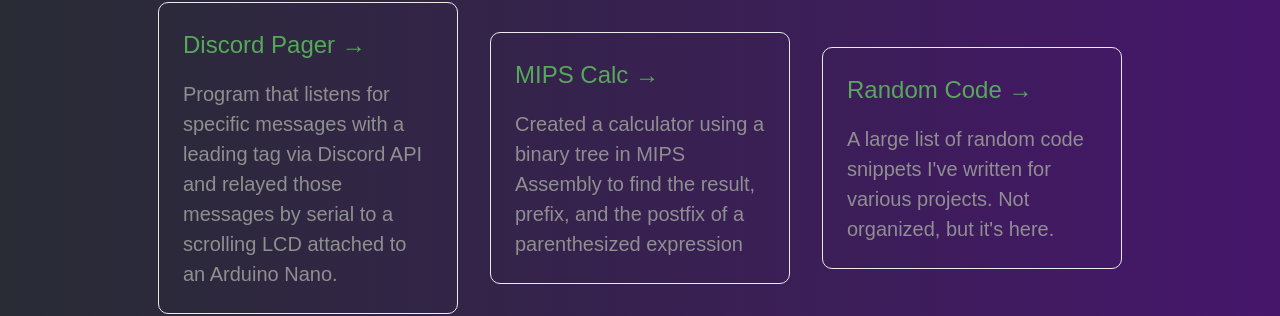
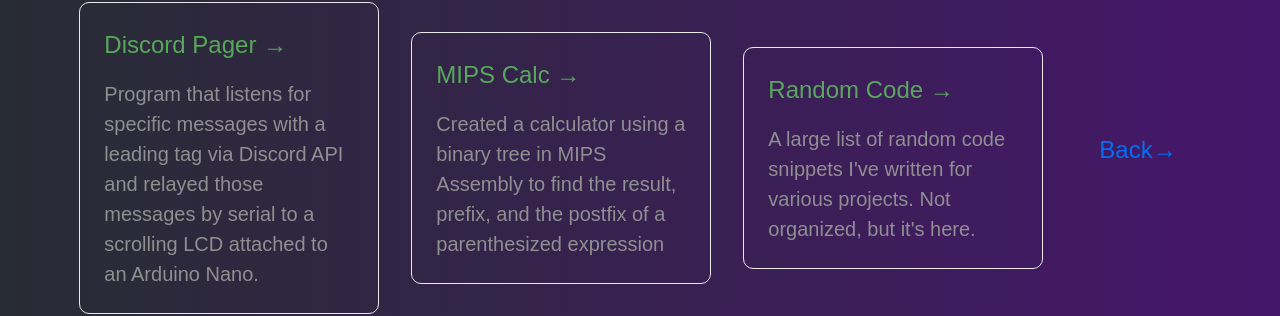
Before and after one commit to DynamicApproach/Website, a Next.js app: page /infoPages/Projects in a window 1280 px wide. Shown: the part 603-919 px from the top of the page. Built offline with nearby package versions, Linux system fonts and the light colour scheme.

Commit message:
Bck button edit

```diff
--- a/pages/infoPages/Projects.tsx
+++ b/pages/infoPages/Projects.tsx
@@ -5,7 +5,7 @@ export const projects = () => {
   return (
     <div
       className="bg-gradient-to-r
-    from-backgray to-albanypurp bg-cover bg-fixed bg-local bg-bottom bg-no-repeat"
+    from-backgray to-albanypurp bg-cover  bg-bottom bg-no-repeat"
     >
       <Nav />
 
@@ -34,7 +34,7 @@ export const projects = () => {
           </div>
 
           <a
-            href="https://github.com/vercel/next.js/tree/canary/examples"
+            href="https://github.com/DynamicApproach/AllCode"
             className={styles.card}
           >
             <h2>Random Code &rarr;</h2>
@@ -43,6 +43,9 @@ export const projects = () => {
               projects. Not organized, but it&apos;s here.
             </p>
           </a>
+          <Link className={styles.cardnoborder} href="/">
+            <h2 className="float-right text-nextblue">Back&rarr;</h2>
+          </Link>
         </div>
       </main>
     </div>
--- a/pages/infoPages/threedprint/favouriteprints.tsx
+++ b/pages/infoPages/threedprint/favouriteprints.tsx
@@ -10,10 +10,10 @@ export const favouriteprints = () => {
         <h1 className={styles.title}>My favourite prints</h1>
         <div className={styles.grid}>
           <div className={styles.card}>
+            <p></p>
             <Link href="/infoPages/threedprinting">
-              <h2>Back&rarr;</h2>
+              <h2 className="float-right">Back&rarr;</h2>
             </Link>
-            <p></p>
           </div>
         </div>
       </main>
--- a/pages/infoPages/threedprint/klipperconfig.tsx
+++ b/pages/infoPages/threedprint/klipperconfig.tsx
@@ -11,12 +11,14 @@ export const klipperconfig = () => {
         <h1 className={styles.title}>Klipper Config</h1>
         <div className={styles.grid}>
           <div className={styles.card}>
-            <code></code>
+            {/* Import textfile as text */}
+            <h2>Config &rarr;</h2>
+            <p className="text-nextlightblueish">To be added - Contact me!</p>
           </div>
         </div>
         <div className={styles.card}>
           <Link href="/infoPages/threedprinting">
-            <h2>Back&rarr;</h2>
+            <h2 className="text-nextblue">Back&rarr;</h2>
           </Link>
           <p></p>
         </div>
--- a/pages/infoPages/threedprint/myprinter.tsx
+++ b/pages/infoPages/threedprint/myprinter.tsx
@@ -10,9 +10,6 @@ export const myprinter = () => {
         <h1 className={styles.title}>My Printer</h1>
         <div className={styles.grid}>
           <div className={styles.card}>
-            <Link href="/infoPages/threedprinting">
-              <h2>Back&rarr;</h2>
-            </Link>
             <p>
               My printer was originally an Ender 3 (when they were first
               released) and consisted of the default parts. I quickly modified
@@ -22,6 +19,9 @@ export const myprinter = () => {
               Essentially, the only parts left the same, were the stepper
               moters, the frame and the power supply.
             </p>
+            <Link href="/infoPages/threedprinting">
+              <h2 className="float-right">Back&rarr;</h2>
+            </Link>
           </div>
         </div>
       </main>
--- a/pages/infoPages/threedprint/printprojects.tsx
+++ b/pages/infoPages/threedprint/printprojects.tsx
@@ -10,9 +10,6 @@ export const printprojects = () => {
         <h1 className={styles.title}>printprojects</h1>
         <div className={styles.grid}>
           <div className={styles.card}>
-            <Link href="/infoPages/threedprinting">
-              <h2>Back&rarr;</h2>
-            </Link>
             <p>
               My printer was originally an Ender 3 (when they were first
               released) and consisted of the default parts. I quickly modified
@@ -21,7 +18,10 @@ export const printprojects = () => {
               <br />
               Essentially, the only parts left the same, were the stepper
               moters, the frame and the power supply.
-            </p>
+            </p>{" "}
+            <Link href="/infoPages/threedprinting">
+              <h2 className="float-right text-nextblue">Back&rarr;</h2>
+            </Link>
           </div>
         </div>
       </main>
--- a/pages/infoPages/threedprinting.tsx
+++ b/pages/infoPages/threedprinting.tsx
@@ -46,6 +46,9 @@ export const threedprinting = () => {
             </h2>
             <p>Full config</p>
           </div>
+          <Link className={styles.card} href="/">
+            <h2 className="float-right">Back&rarr;</h2>
+          </Link>
         </div>
       </main>
     </div>
--- a/styles/Home.module.css
+++ b/styles/Home.module.css
@@ -138,6 +138,35 @@
   line-height: 1.5;
 }
 
+.cardnoborder {
+  margin: 1rem;
+  padding: 1.5rem;
+  text-align: left;
+  color: inherit;
+  text-decoration-color: #0070f3;
+  text-decoration: none;
+  transition: color 0.15s ease, border-color 0.15s ease;
+  max-width: 300px;
+}
+
+.cardnoborder:hover,
+.cardnoborder:focus,
+.cardnoborder:active {
+  color: #0070f3;
+  border-color: #0070f3;
+}
+
+.cardnoborder h2 {
+  margin: 0 0 1rem 0;
+  font-size: 1.5rem;
+}
+
+.cardnoborder p {
+  margin: 0;
+  font-size: 1.25rem;
+  line-height: 1.5;
+}
+
 .logo {
   height: 1em;
   margin-left: 0.5rem;
--- a/styles/Projects.module.css
+++ b/styles/Projects.module.css
@@ -28,6 +28,33 @@
   flex-grow: 1;
 }
 
+.cardnoborder {
+  margin: 1rem;
+  padding: 1.5rem;
+  text-align: left;
+  color: inherit;
+  text-decoration: none;
+  transition: color 0.15s ease, border-color 0.15s ease;
+  max-width: 300px;
+}
+
+.cardnoborder:hover,
+.cardnoborder:focus,
+.cardnoborder:active {
+  color: #0070f3;
+  border-color: #0070f3;
+}
+
+.cardnoborder h2 {
+  margin: 0 0 1rem 0;
+  font-size: 1.5rem;
+}
+
+.cardnoborder p {
+  margin: 0;
+  font-size: 1.25rem;
+  line-height: 1.5;
+}
 .title a {
   color: #0070f3;
   text-decoration: none;
```
